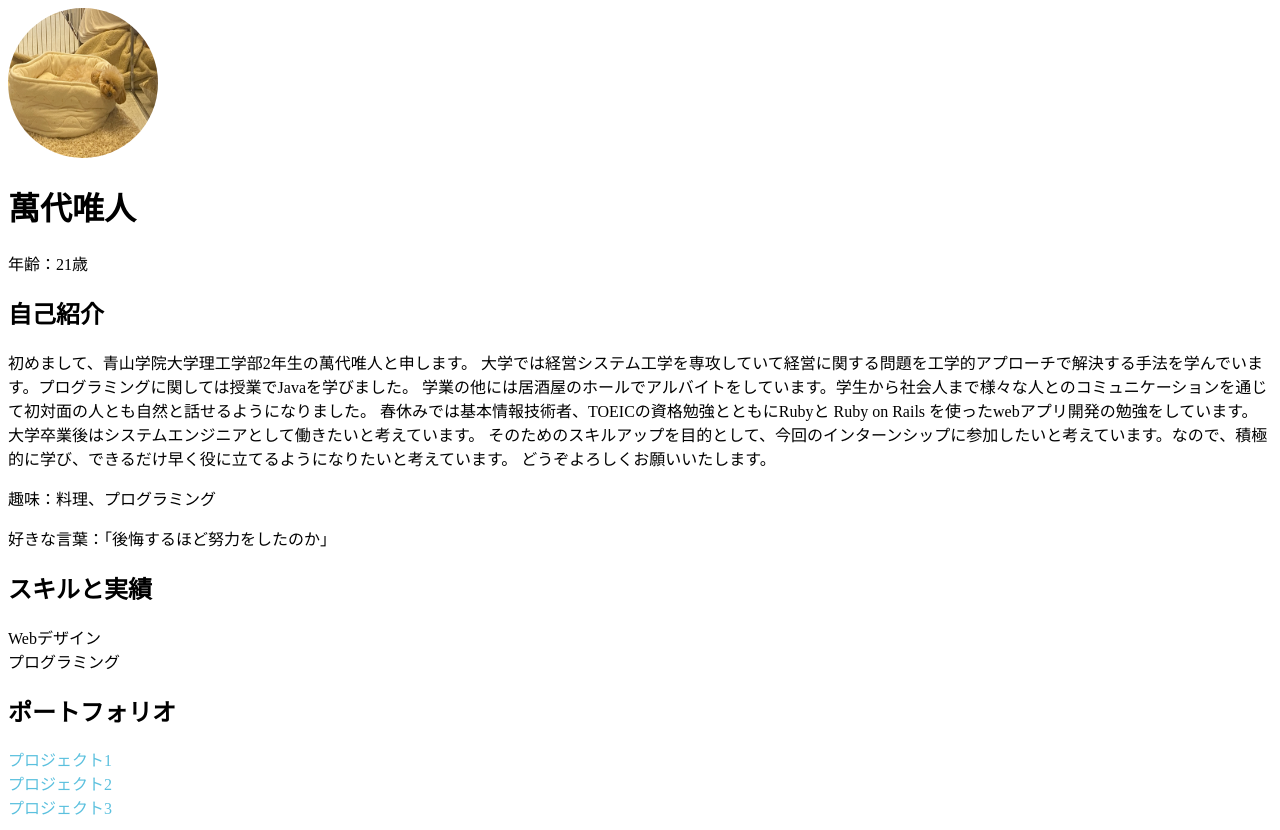
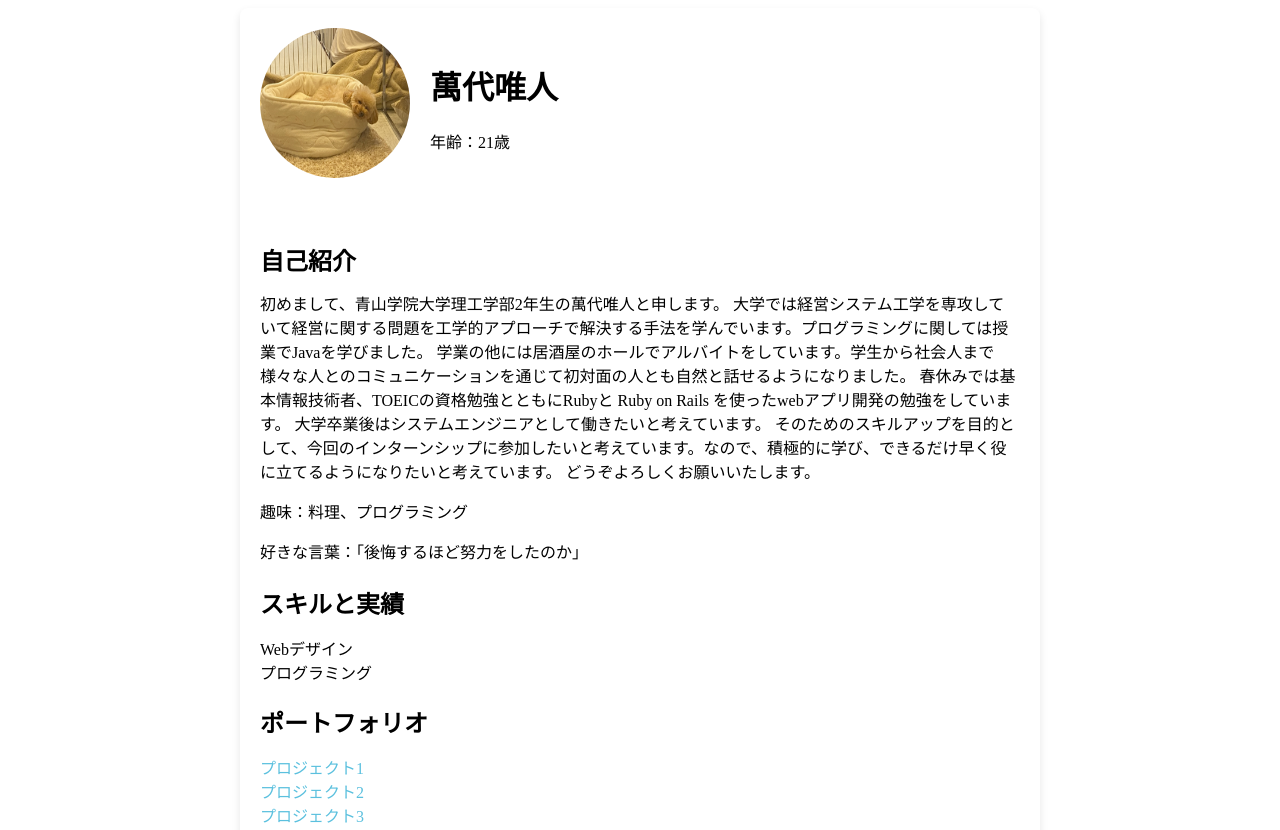
Before and after one commit to Yuito-Bandai/profile, a plain HTML site: page index.html in a window 1280 px wide. Shown: the top 830 px of the page. Drawn offline with Linux system fonts and the light colour scheme; a script that the page names is missing.

Commit message:
Update styles.css

```diff
--- a/styles.css
+++ b/styles.css
@@ -1,3 +1,38 @@
+.header {
+    background-color: #007bff;
+    color: #fff;
+    padding: 10px;
+    text-align: center;
+}
+
+.profile-container {
+    max-width: 800px;
+    margin: 0 auto;
+    background-color: #fff;
+    border-radius: 8px;
+    box-shadow: 0 4px 8px rgba(0, 0, 0, 0.1);
+    overflow: hidden;
+}
+
+.profile-header {
+    display: flex;
+    align-items: center;
+    padding: 20px;
+}
+
+.profile-content {
+    padding: 20px;
+}
+
+.profile-content h2 {
+    margin-bottom: 10px;
+}
+
+.profile-content p {
+    margin-bottom: 8px;
+    line-height: 1.5;
+}
+
 .profile-image img {
     width: 150px; /* プロフィール画像の幅を調整 */
     height: 150px; /* プロフィール画像の高さを調整 */
```
